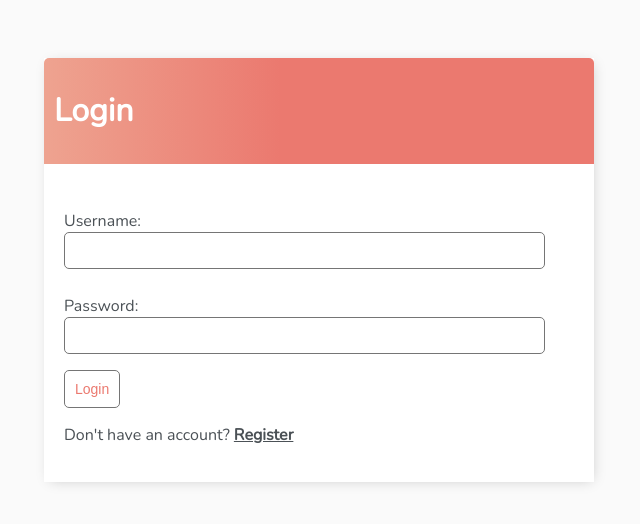
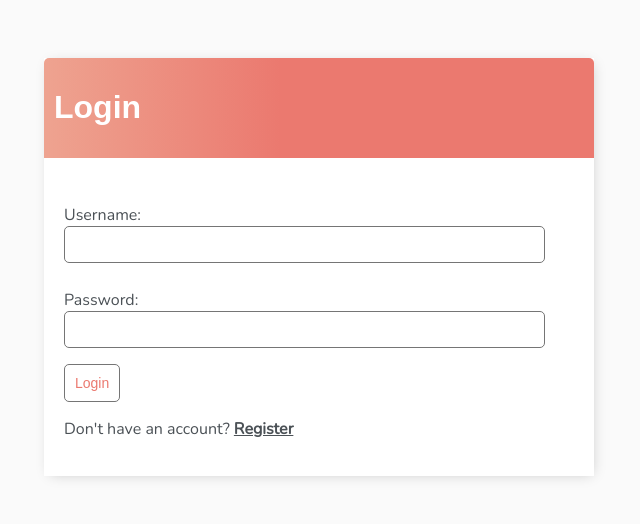
Before and after one commit to WALIDAZHARI/todo-list-dj, a Django app: page /login/ in a window 1280 px wide. Shown: the top 524 px of the page, without its empty margins (321-961 px from the left). Run offline with Django 3.2, Linux system fonts and the light colour scheme.

Commit message:
update !!!

```diff
--- a/todo-list-dj/base/templates/base/login.html
+++ b/todo-list-dj/base/templates/base/login.html
@@ -1,22 +1,15 @@
-{% extends 'base/main.html' %}
-{% block content %}
+{% extends 'base/main.html' %} {% block content %}
 
 <div class="header-bar">
-    <h1>Login</h1>
+  <h1>Login</h1>
 </div>
 
 <div class="card-body">
-    <form method="POST">
-        {% csrf_token %}
-        {{form.as_p}}
-        <input class="button" type="submit" value="Login">
-    </form>
-    <p>Don't have an account? <a href="{% url 'register' %}">Register</a></p>
+  <form method="POST">
+    {% csrf_token %} {{form.as_p}}
+    <input class="button" type="submit" value="Login" />
+  </form>
+  <p>Don't have an account? <a href="{% url 'register' %}">Register</a></p>
 </div>
 
-
-
-
-
-
 {% endblock content %}
--- a/todo-list-dj/base/templates/base/main.html
+++ b/todo-list-dj/base/templates/base/main.html
@@ -1,23 +1,27 @@
 <!DOCTYPE html>
 <html lang="en">
+  <head>
+    <meta charset="utf-8" />
+    <meta
+      name="description"
+      content="This is to do list implemented using Django by Dennis Ivy who is a full stack web developer."
+    />
 
-<head>
-    <meta charset="utf-8">
-    <meta name="description"
-        content="This is to do list implemented using Django by Dennis Ivy who is a full stack web developer.">
+    <meta http-equiv="X-UA-Compatible" content="IE=edge" />
+    <title>To Do Items</title>
+    <meta name="description" content="" />
+    <meta name="viewport" content="width=device-width, initial-scale=1" />
 
-    <meta http-equiv="X-UA-Compatible" content="IE=edge">
-    <title>To Do Items</title>
-    <meta name="description" content="">
-    <meta name="viewport" content="width=device-width, initial-scale=1">
-
-    <link rel="preconnect" href="https://fonts.gstatic.com">
-    <link href="https://fonts.googleapis.com/css2?family=Nunito:wght@200&display=swap" rel="stylesheet">
+    <link rel="preconnect" href="https://fonts.gstatic.com" />
+    <link
+      href="https://fonts.googleapis.com/css2?family=Nunito:wght@200&display=swap"
+      rel="stylesheet"
+    />
 
     <style>
       body {
-            background-color: #FAFAFA;
-            font-family: 'Nunito', sans-serif;
+        background-color: #fafafa;
+        font-family: "Nunito", sans-serif;
         padding-top: 50px;
       }
 
@@ -26,14 +30,13 @@
       h3,
       h4,
       h5,
-        h6,
-            {
-            font-family: 'Raleway', sans-serif;
+      h6 {
+        font-family: "Raleway", sans-serif;
       }
 
       a,
       p {
-            color: #4b5156
+        color: #4b5156;
       }
 
       a {
@@ -59,7 +62,12 @@
         color: #fff;
         padding: 10px;
         border-radius: 5px 5px 0 0;
-            background: linear-gradient(90deg, #EEA390 0%, #EB796F 43%, #EB796F 100%);
+        background: linear-gradient(
+          90deg,
+          #eea390 0%,
+          #eb796f 43%,
+          #eb796f 100%
+        );
       }
 
       .header-bar a {
@@ -141,9 +149,8 @@
         opacity: 0.6;
       }
 
-
       #add-link {
-            color: #EB796F;
+        color: #eb796f;
         text-decoration: none;
         font-size: 42px;
         text-shadow: 1px 1px #81413b;
@@ -156,14 +163,14 @@
         padding: 20px;
       }
 
-        @media screen and (max-width:320px) {
+      @media screen and (max-width: 320px) {
         #search-add-wrapper {
           padding: 10px;
         }
       }
 
-        input[type=text],
-        input[type=password],
+      input[type="text"],
+      input[type="password"],
       textarea {
         border: 1px solid #757575;
         border-radius: 5px;
@@ -183,8 +190,8 @@
 
       .button {
         border: 1px solid #757575;
-            background-color: #FFF;
-            color: #EB796F;
+        background-color: #fff;
+        color: #eb796f;
         padding: 10px;
         font-size: 14px;
         border-radius: 5px;
@@ -199,12 +206,6 @@
   </head>
 
   <body>
-
-    <div class="container">
-        {% block content %} {% endblock content %}
-    </div>
-
+    <div class="container">{% block content %} {% endblock content %}</div>
   </body>
-
-
 </html>
```
Lines whose indentation alone changed are shown as unchanged.
